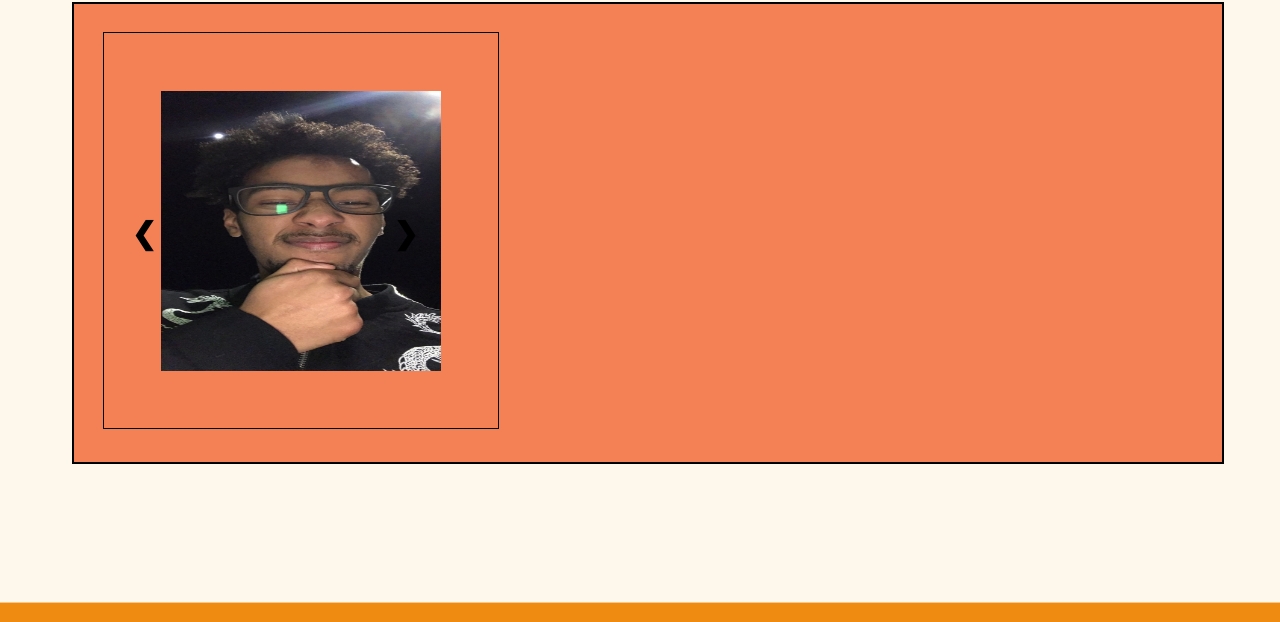
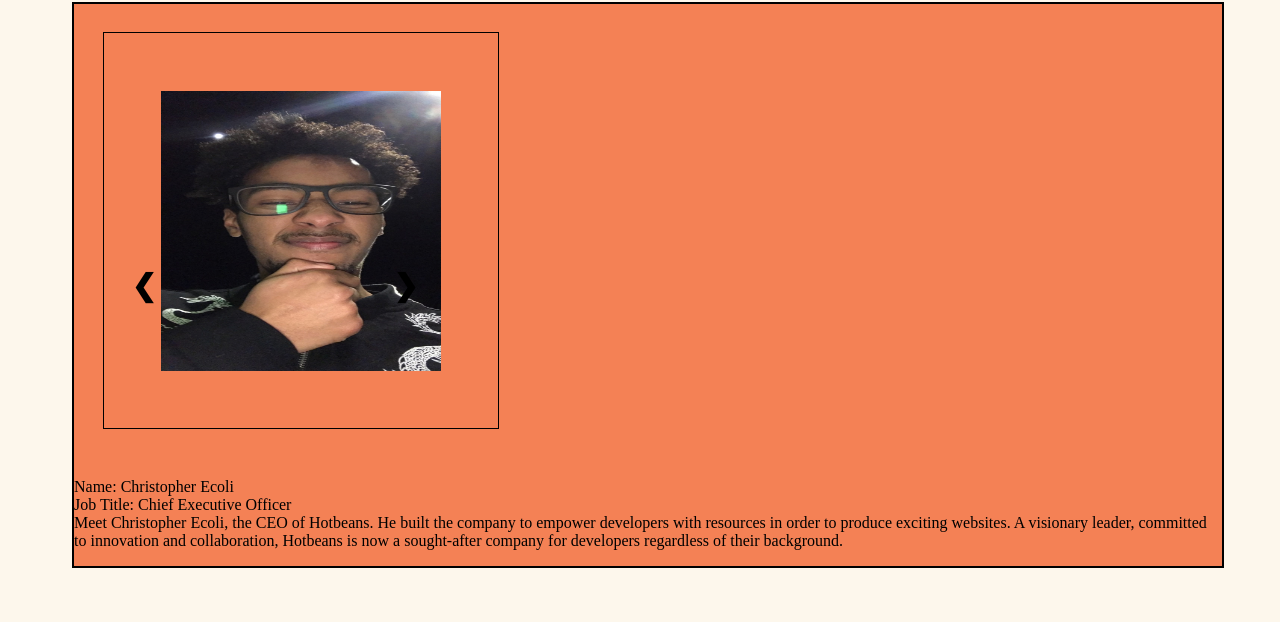
Before and after one commit to Hot-Bean/Hot-Bean.github.io, a plain HTML site: page Profiles.html in a window 1280 px wide. Shown: the part 178-800 px from the top of the page. Drawn offline with Linux system fonts and the light colour scheme.

Commit message:
Update Profiles.html

```diff
--- a/Profiles.html
+++ b/Profiles.html
@@ -32,6 +32,11 @@
         <script src="script.js"></script>  <!-- Calls functions i created in order to create a carousel -->
         <div class="blue-box">
             <img src="images/ChristopherEcoli.png" alt="Image 1">
+            <div class="textbox">
+                <p> Name: Christopher Ecoli<br>
+                    Job Title: Chief Executive Officer <br>
+                    Meet Christopher Ecoli, the CEO of Hotbeans. He built the company to empower developers with resources in order to produce exciting websites. A visionary leader, committed to innovation and collaboration, Hotbeans is now a sought-after company  for developers regardless of their background.</p>
+            </div>
             <a class="prev" onclick="prevSlide()">&#10094;</a>
             <a class="next" onclick="nextSlide()">&#10095;</a>
         </div>
```
